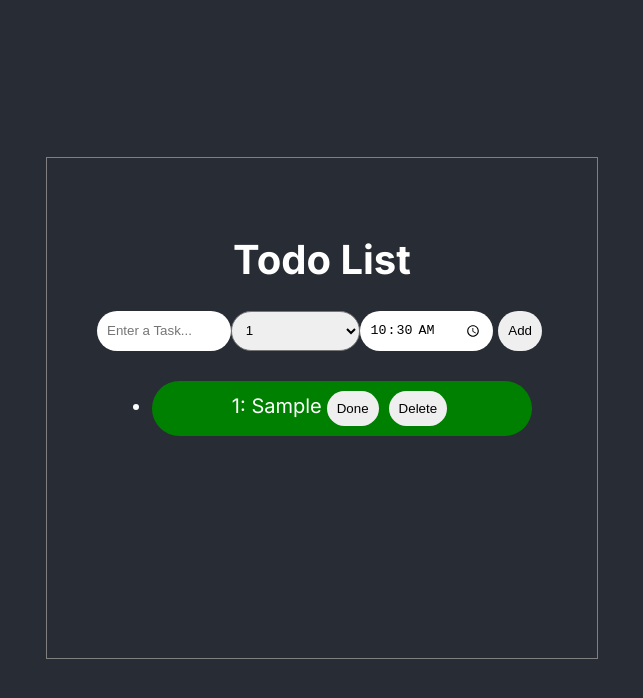
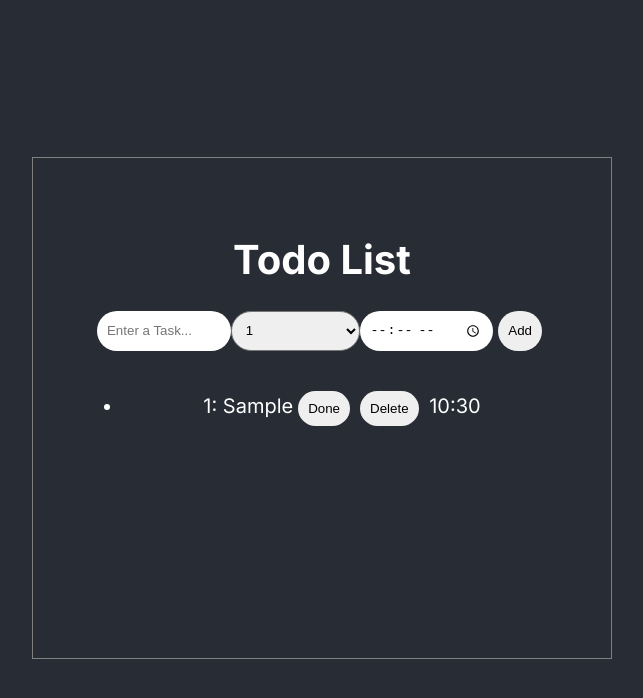
Before and after one commit to Rani-rathod/ToDo_List, a Next.js app: page / in a window 1280 px wide. Both pictures are taken after typing "Sample", "10:30" into the empty fields and a click on the button "Add". Shown: the top 698 px of the page, without its empty margins (318-961 px from the left). Built offline with nearby package versions, Linux system fonts and the light colour scheme.

Commit message:
timeinput is working properly

```diff
--- a/app/Time.js
+++ b/app/Time.js
@@ -1,6 +1,11 @@
-const TimeInput = () =>{
-    return(
-        <input className="Time" type="time" />
-    );
+const TimeInput = ({ time, onTimeChange }) => {
+  return (
+    <input
+      type="time"
+      value={time}
+      onChange={(e) => onTimeChange(e.target.value)}
+    />
+  );
 };
+
 export default TimeInput;
--- a/app/globals.css
+++ b/app/globals.css
@@ -48,7 +48,6 @@ button{
 .singleTodo{
     border-radius:50px;
     margin:10px 0;
-    background-color:green;
     padding:10px 80px;
     display:450px;
     align-items:center;
--- a/app/page.js
+++ b/app/page.js
@@ -6,14 +6,19 @@ import TimeInput from './Time.js';
 const App = () => {
   const [todo, setTodo] = useState("");
   const [priority, setPriority] = useState("1");
+  const [time, setTime] = useState("");
   const [todos, setTodos] = useState([]);
 
   const handleSubmit = (e) => {
     e.preventDefault();
 
     if (todo !== "") {
-      setTodos([{ id: `${todo}-${Date.now()}`, todo, done: false, priority }, ...todos]);
+      setTodos([
+        { id: `${todo}-${Date.now()}`, todo, done: false, priority, time },
+        ...todos
+      ]);
       setTodo("");
+      setTime("");
     }
   };
 
@@ -30,13 +35,20 @@ const App = () => {
     setTodos(delTodo);
   };
 
+  const handleTimeChange = (id, newTime) => {
+    setTodos((prevTodos) =>
+      prevTodos.map((t) =>
+        t.id === id ? { ...t, time: newTime } : t
+      )
+    );
+  };
+
   return (
     <>
       <div className="App">
         <div className="container">
           <h1>Todo List</h1>
           <form className="todoForm" onSubmit={handleSubmit}>
-
             <input
               type="text"
               placeholder="Enter a Task..."
@@ -44,12 +56,16 @@ const App = () => {
               value={todo}
               onChange={(e) => setTodo(e.target.value)}
             />
-            <select  className="dropdwon" value={priority} onChange={(e) => setPriority(e.target.value)}>
+            <select className="dropdwon" value={priority} onChange={(e) => setPriority(e.target.value)}>
               <option value="1">1</option>
               <option value="2">2</option>
               <option value="3">3</option>
             </select>
-            <TimeInput />
+            <input
+              type="time"
+              value={time}
+              onChange={(e) => setTime(e.target.value)}
+            />
             <button type="submit">Add</button>
           </form>
           <ul className="allTodos">
@@ -62,6 +78,7 @@ const App = () => {
                   {t.done ? 'Not done' : 'Done'}
                 </button>
                 <button onClick={() => handleDelete(t.id)}>Delete</button>
+                <span className="todoText"> {t.time}</span>
               </li>
             ))}
           </ul>
@@ -70,4 +87,5 @@ const App = () => {
     </>
   );
 };
+
 export default App;
```
